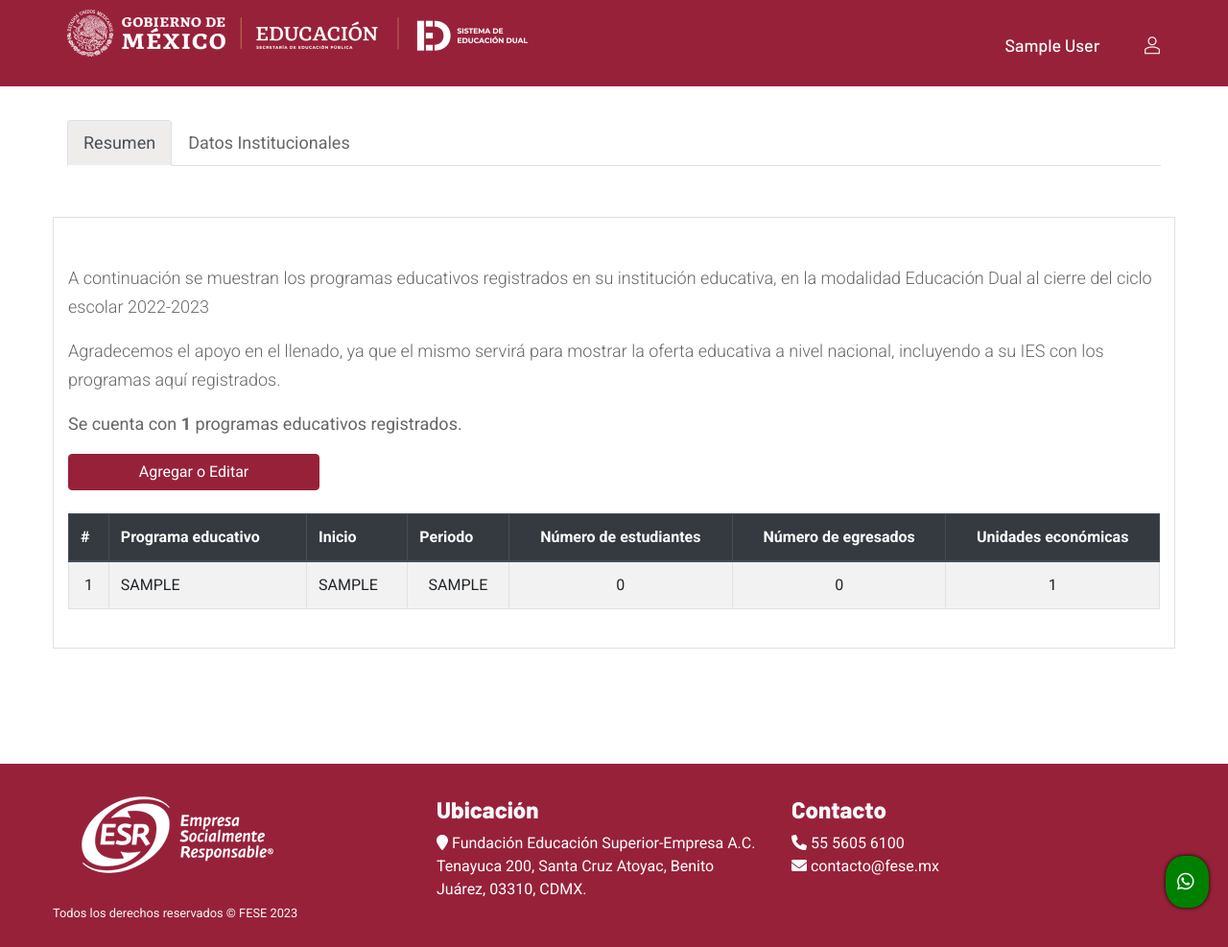
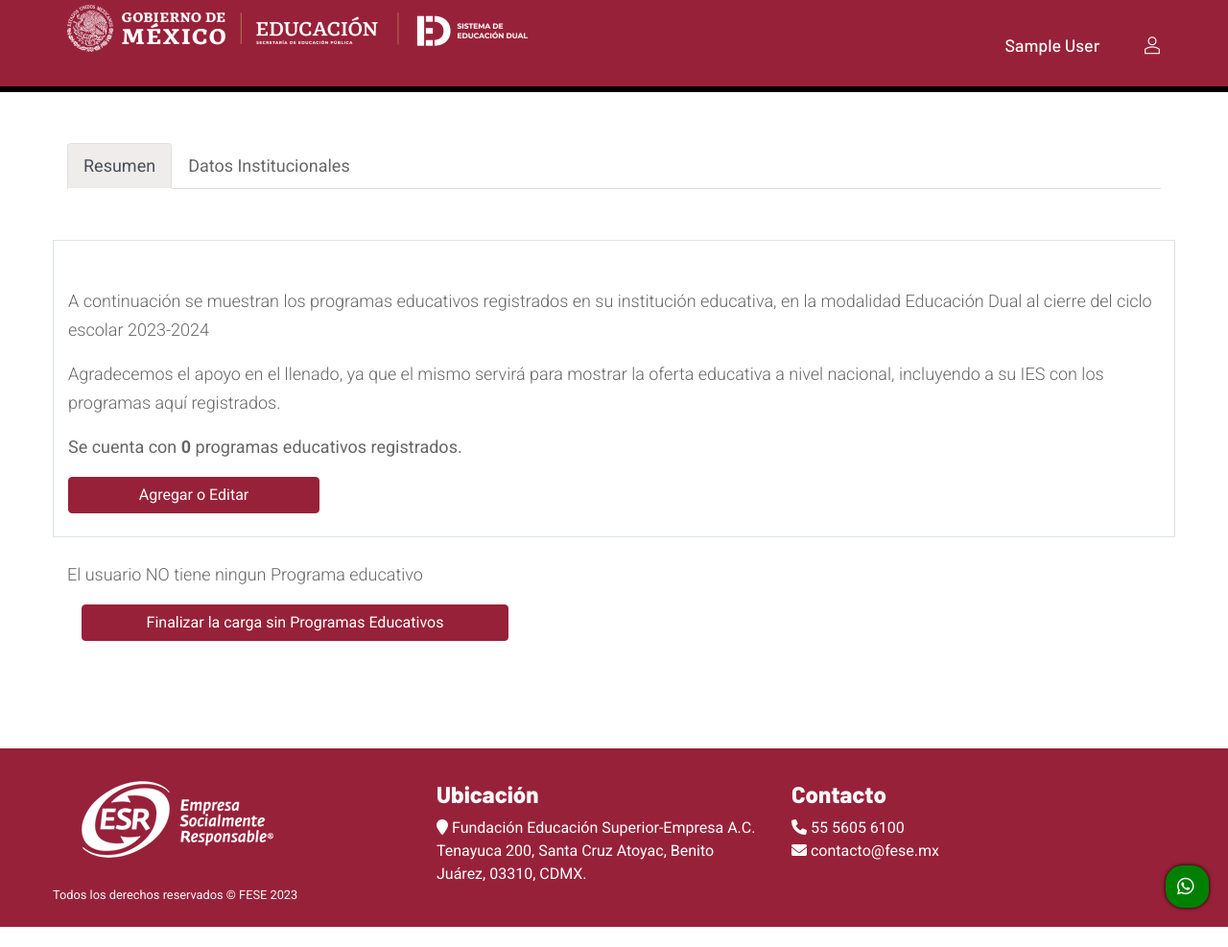
Before and after one commit to xasg/educaciondualsuperior, a PHP site: page /view/registro.php in a window 1280 px wide. Shown: the whole page at 96% size. After the commit the page ends 966 px from the top, so only its background shows below. Run offline with PHP 8.4, Linux system fonts and the light colour scheme; the visitor is signed in with stand-in values (Sample User, id 1); tables that the repository leaves empty or names only in its code hold one stand-in row (values such as "Sample post"); data that the repository does not hold is empty.

Commit message:
Update 2022-2023
Update actualization to register changes for cicles 2022-2023 and current 2023-2024

```diff
--- a/controller/conec.php
+++ b/controller/conec.php
@@ -3,10 +3,10 @@
 <?php
 
 
-$servername = "ec2-18-216-120-87.us-east-2.compute.amazonaws.com";
+$servername = "localhost";
 $dbname = "educacion_dual";
-$username = "fese";
-$password = "Ws.666.AdQe";
+$username = "root";
+$password = "";
 
 $mysqli = new mysqli($servername, $username, $password, $dbname);
 $result ='';
--- a/model/databases.php
+++ b/model/databases.php
@@ -18,7 +18,7 @@ function acces_programas($id_ies, $id_user)
 {
   global $mysqli;
   $sql = "SELECT programa_educativo.id_programa, programa_educativo.dt_programa,programa_educativo.dt_otro_programa, programa_educativo.dt_inicio,programa_educativo.dt_unidad,programa_educativo.dt_num_periodo, SUM(`dt_estudiante_fem`+`dt_estudiante_mas`) AS estudiantes,  SUM(`dt_egresados_fem`+`dt_egresados_mas`) AS egresados, SUM(`dt_estudiante_cursan_f`+`dt_estudiante_cursan_m`) AS estudiantes2023, COUNT(id_programa_educativo) AS num  FROM programa_educativo
-LEFT JOIN unidad_educativa ON(unidad_educativa.id_programa_educativo=programa_educativo.id_programa) WHERE `id_ies`='{$id_ies}' GROUP BY `id_programa`";
+LEFT JOIN unidad_educativa ON(unidad_educativa.id_programa_educativo=programa_educativo.id_programa) WHERE `id_ies`='{$id_ies}' AND inf_ciclo='2022-2023' GROUP BY `id_programa`";
   return $mysqli->query($sql);
   return $result->fetch_assoc();
 }
--- a/view/modal_unidad.php
+++ b/view/modal_unidad.php
@@ -33,7 +33,7 @@
 
                                     <div class="col-xl-12">
                                        <div class="form-group">
-                                          <label for="nombre">¿Cuántos estudiantes cursaron el programa educativo bajo la Modalidad de Educación Dual al cierre del ciclo escolar 2021-2022?</label>
+                                          <label for="nombre">¿Cuántos estudiantes cursaron el programa educativo bajo la Modalidad de Educación Dual al cierre del ciclo escolar 2022-2023?</label>
                                        </div>
                                     </div>
                                     <div class="col-xl-3">
@@ -108,7 +108,7 @@
                                    <div class="col-xl-12">
                                     <hr>
                                     <div class="form-group">
-                                          <label for="nombre">¿Cuántos estudiantes cursan el programa educativo bajo la Modalidad de Educación Dual en lo que va del ciclo escolar 2022-2023?</label>
+                                          <label for="nombre">¿Cuántos estudiantes cursan el programa educativo bajo la Modalidad de Educación Dual en lo que va del ciclo escolar 2023-2024?</label>
                                     </div>
                                     </div>
                                     <div class="col-xl-3">
--- a/view/programa.php
+++ b/view/programa.php
@@ -264,7 +264,7 @@ else if(($estatus_Usuario == 2) && ($cont == 0))  // si tu estatus es 0 y tienes
                                                 <th>#</th>
                                                 <th>Programa educativo</th>
                                                 <th class="text-center">Inicio</th>
-                                                <th class="text-center">Periodo</th>
+                                                <th class="text-center">Periodo de inicio</th>
                                                 <th class="text-center">Estudiantes 2022-2023</th>
                                                 <th class="text-center">Egresados 2022-2023</th>
                                                 <th class="text-center">Unidades económicas</th>
--- a/view/registro.php
+++ b/view/registro.php
@@ -12,13 +12,15 @@ $id_user = $_SESSION["id_user"];
 $programa = acces_programas($id_ies, $id_user);
 
 if ($result = $mysqli->query("SELECT * FROM programa_educativo
-          WHERE id_ies = '{$id_ies}' AND `id_usuario`='{$id_user}'")) {
+          WHERE id_ies = '{$id_ies}' AND inf_ciclo='2022-2023' AND `id_usuario`='{$id_user}'")) {
     /* determinar el número de filas del resultado */
     $row_cnt = $result->num_rows;
 }
+
+echo ("SELECT * FROM programa_educativo WHERE id_ies = '{$id_ies}' AND inf_ciclo='2022-2023' AND `id_usuario`='{$id_user}'");
 ////////////////////////////////////////////////////////////////////////////////////////////////////////
 $cont = 0;
-if ($sqlProgramaUsuario = $mysqli->query("SELECT * FROM programa_educativo where id_usuario = '{$id_user}'"))
+if ($sqlProgramaUsuario = $mysqli->query("SELECT * FROM programa_educativo where id_ies = '{$id_ies}' AND id_usuario = '{$id_user}' AND inf_ciclo='2022-2023'"))
           {
             if ($sqlProgramaUsuario->num_rows > 0)
             {
@@ -235,7 +237,7 @@ else if(($estatus_Usuario == 1) && ($cont == 0))  // si tu estatus es 0 y tienes
 <div class="row">
                             <span class="border"><br><br>
                                     <div class="col-xl-12">
-                                       <p>A continuación se muestran los programas educativos registrados en su institución educativa, en la modalidad Educación Dual al cierre del ciclo escolar 2022-2023</p>
+                                       <p>A continuación se muestran los programas educativos registrados en su institución educativa, en la modalidad Educación Dual al cierre del ciclo escolar 2023-2024</p>
                                        <p>Agradecemos el apoyo en el llenado, ya que el mismo servirá para mostrar la oferta educativa a nivel nacional, incluyendo a su IES con los programas aquí registrados.</p>
                                        <p><strong>Se cuenta con <strong><?php echo  $row_cnt;?></strong> programas educativos registrados.</strong></p><?php //echo $id_ies; ?>
                                     </div>
```
Also changed, not shown: view/mensaje_tp_status.php (+5 -2 lines), 1 other file.
